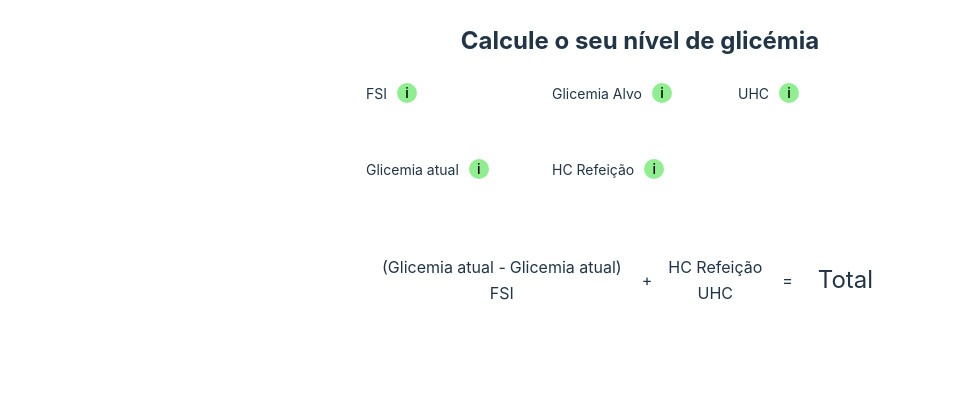
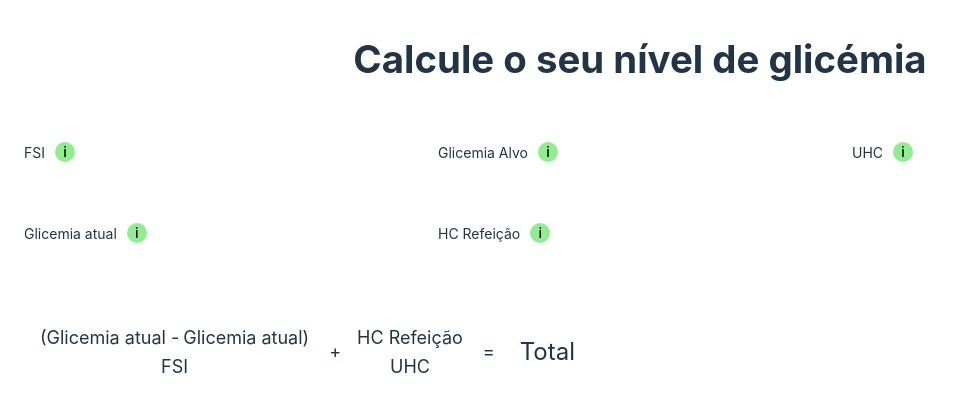
Before and after one commit to FranciscoABMMiranda/calc-glicemia, a React (Vite) app: page / in a window 1280 px wide. Shown: the top 412 px of the page, without its empty margins (0-964 px from the left). Built offline with nearby package versions, Linux system fonts and the light colour scheme; the HTML template or start-up script is replaced by a standard one.

Commit message:
feat: change styles

```diff
--- a/src/components/form/Form.styles.ts
+++ b/src/components/form/Form.styles.ts
@@ -6,7 +6,8 @@ import Input from "../input/Input";
 import { FracStyleProps } from "./Form.types";
 
 export const StyledContainer = styled.section`
-  margin: 0 1.2rem;
+  padding: 2.4rem;
+  width: 100%;
 `;
 
 export const StyledForm = styled.form`
@@ -78,7 +79,7 @@ export const StyledLine = styled.div`
 `;
 
 export const StyledSpan = styled.span`
-  font-size: 1.6rem;
+  font-size: 1.8rem;
 
   &:not(:first-child) {
     margin-left: 0.4rem;
--- a/src/components/input/Input.styles.ts
+++ b/src/components/input/Input.styles.ts
@@ -1,14 +1,20 @@
 import styled from "styled-components";
+
+import * as media from "../../styles/custom-media.styles";
 
 export const StyledInput = styled.input`
   width: 16rem;
-  font-size: 1.4rem;
+  font-size: 1.8rem;
   padding: 0.8rem;
   border: 0;
   border-radius: 0.4rem;
 
   &:focus {
     outline: none;
+  }
+
+  ${media.mobileMedia} {
+    width: 100%;
   }
 `;
 
--- a/src/components/tooltip/Tooltip.styles.ts
+++ b/src/components/tooltip/Tooltip.styles.ts
@@ -1,4 +1,6 @@
 import styled from "styled-components";
+
+import * as media from "../../styles/custom-media.styles";
 
 export const StyledContainer = styled.div`
   position: relative;
@@ -24,4 +26,9 @@ export const StyledSection = styled.section`
   z-index: 1;
   border-radius: 1rem;
   background-color: grey;
+
+  ${media.mobileMedia} {
+    left: 2.4rem;
+    bottom: 0;
+  }
 `;
--- a/src/index.css
+++ b/src/index.css
@@ -11,6 +11,10 @@
   text-rendering: optimizeLegibility;
   -webkit-font-smoothing: antialiased;
   -moz-osx-font-smoothing: grayscale;
+}
+
+* {
+  box-sizing: border-box;
 }
 
 html {
@@ -30,6 +34,7 @@ body {
   margin: 0;
   width: 100vw;
   min-height: 100vh;
+  font-size: 1.6rem;
 }
 
 h1 {
```
